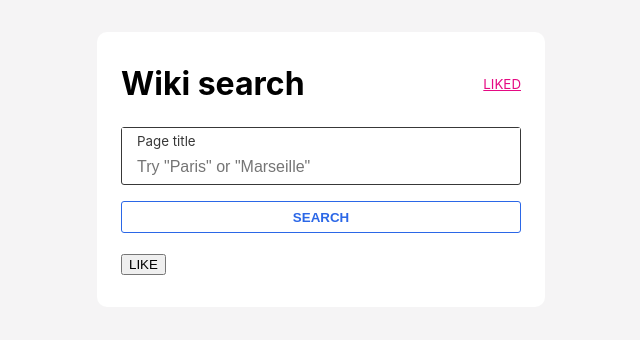
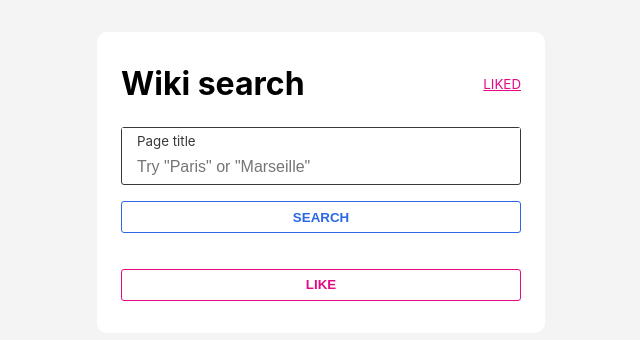
Before and after one commit to BodaThomas/wiki-search, a React (Create React App) app: page /searchResults/1 in a window 1280 px wide. Shown: the top 340 px of the page, without its empty margins (319-959 px from the left). Built offline with nearby package versions, Linux system fonts and the light colour scheme; no server answers.

Commit message:
Set the default value of the input when a search was made

```diff
--- a/src/App.css
+++ b/src/App.css
@@ -76,3 +76,20 @@ header {
   padding: 30px 0 5px;
   text-indent: 15px;
 }
+
+.like-button {
+  height: 32px;
+  width: 100%;
+  margin-top: 16px;
+  background-color: white;
+  border: solid 1.7px rgb(229, 10, 131);
+  border-radius: 3px;
+  color: rgb(229, 10, 131);
+  font-weight: bold;
+}
+
+.like-button:hover {
+  background-color: rgb(229, 10, 131);
+  color: white;
+  cursor: pointer
+}
--- a/src/components/Header.js
+++ b/src/components/Header.js
@@ -1,4 +1,5 @@
 import React from 'react'
+import PropTypes from 'prop-types'
 
 class Header extends React.Component{
     constructor(props) {
@@ -15,7 +16,7 @@ class Header extends React.Component{
                 <form>
                     <div className="input-container">
                         <label htmlFor="page-title">Page title</label>
-                        <input id="page-title" placeholder="Try &quot;Paris&quot; or &quot;Marseille&quot;"/>
+                        <input id="page-title" placeholder="Try &quot;Paris&quot; or &quot;Marseille&quot;" defaultValue={this.props.title}/>
                     </div>
                     <button className="searchButton">SEARCH</button>
                 </form>
@@ -24,4 +25,8 @@ class Header extends React.Component{
     }
 }
 
+Header.propTypes = {
+    title: PropTypes.string
+}
+
 export default Header
```
